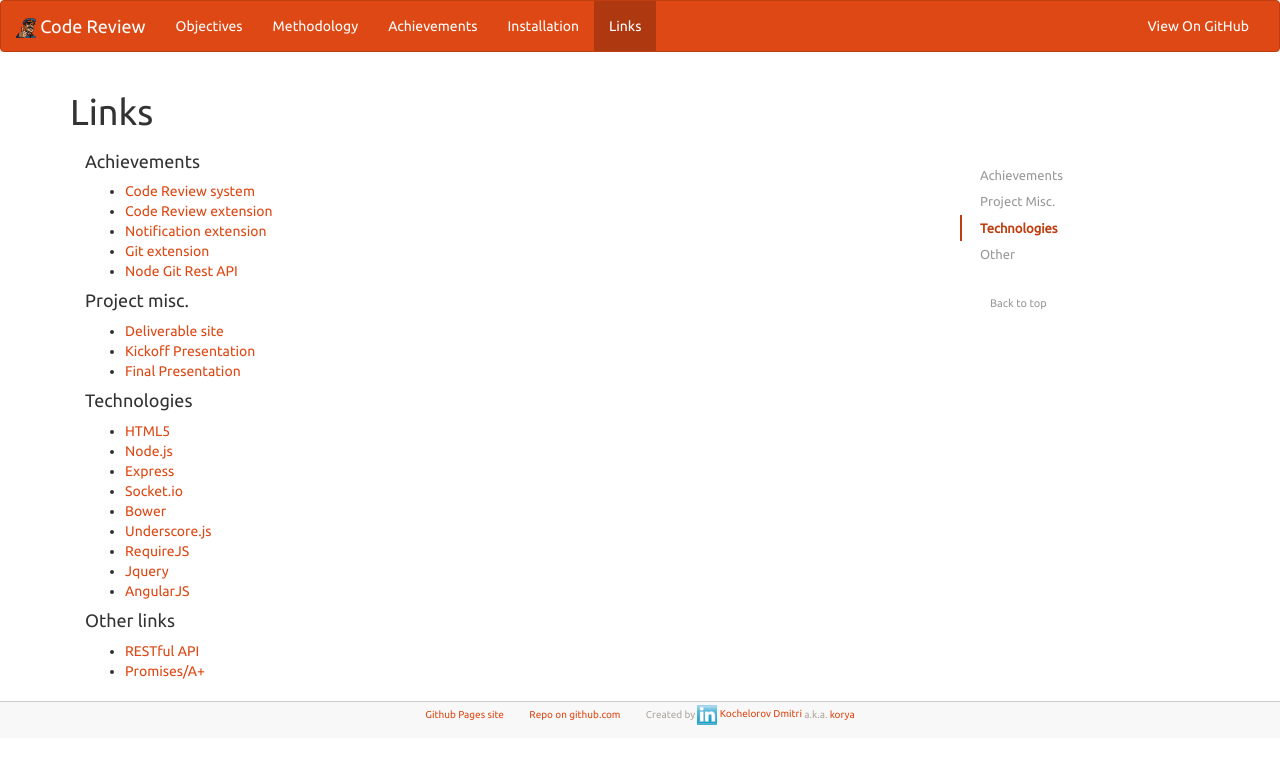
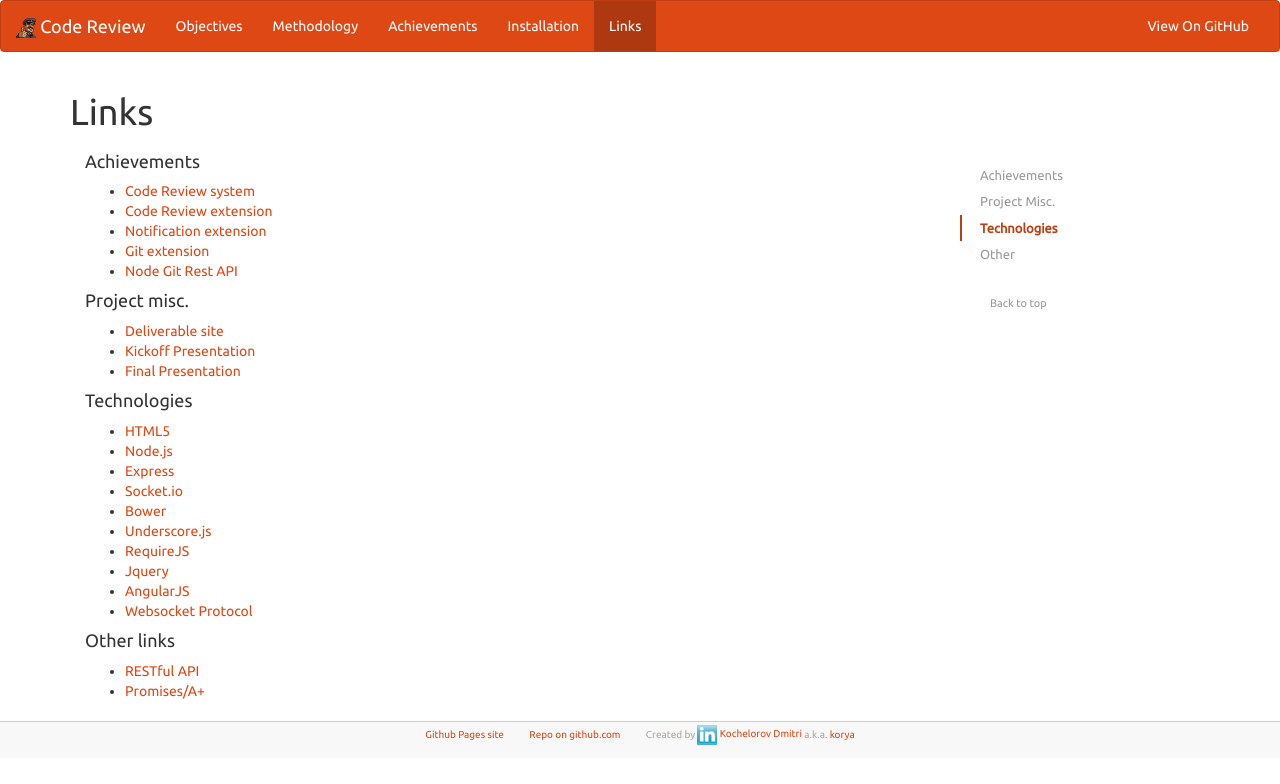
Before and after one commit to korya/hp-ide-code-review-extension, a Jekyll site: the page built from links.md, in a window 1280 px wide. Shown: the top 784 px of the page. Built offline with Jekyll 4.4.1, drawn with Linux system fonts in a browser that asks for light colours.

Commit message:
Links page: Add websocket link

```diff
--- a/links.md
+++ b/links.md
@@ -29,6 +29,7 @@
  - [RequireJS](http://requirejs.org)
  - [Jquery](http://jquery.com)
  - [AngularJS](http://angularjs.org)
+ - [Websocket Protocol](https://tools.ietf.org/html/rfc6455)
 
 #### Other links
 
```
